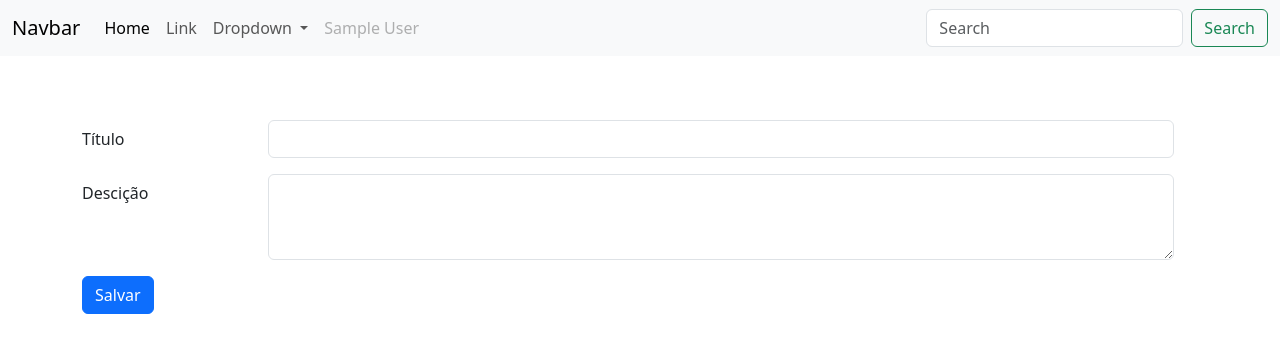
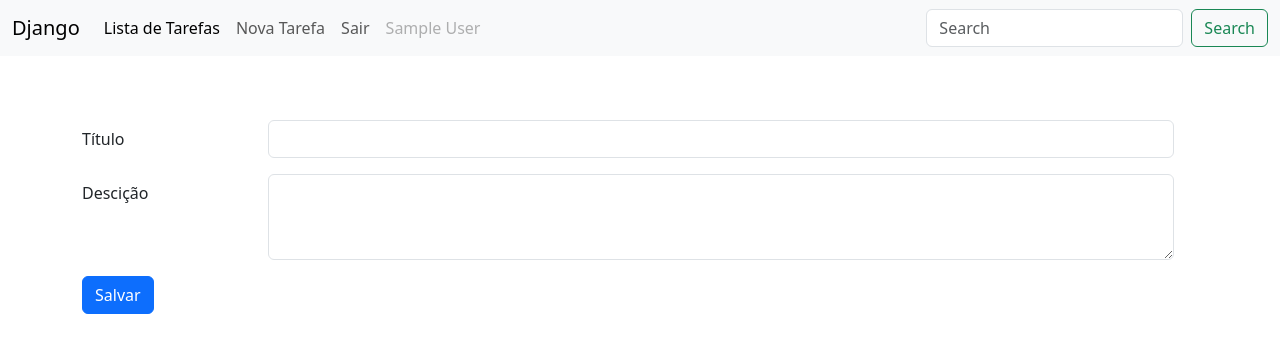
Before and after one commit to romulodeoliveirapython/To-Do-List-Django, a Django app: page /create/ in a window 1280 px wide. Shown: the top 353 px of the page. Run offline with Django 4.2, Linux system fonts and the light colour scheme; the visitor is signed in with stand-in values (Sample User, id 1).

Commit message:
modificação dos itens da navbar. adicionando funcionalidades

```diff
--- a/templates/partials/navbar.html
+++ b/templates/partials/navbar.html
@@ -1,32 +1,26 @@
 <nav class="navbar navbar-expand-lg bg-body-tertiary">
     <div class="container-fluid">
-        <a class="navbar-brand" href="#">Navbar</a>
+        <a class="navbar-brand">Django</a>
         <button class="navbar-toggler" type="button" data-bs-toggle="collapse" data-bs-target="#navbarSupportedContent" aria-controls="navbarSupportedContent" aria-expanded="false" aria-label="Toggle navigation">
             <span class="navbar-toggler-icon"></span>
         </button>
         <div class="collapse navbar-collapse" id="navbarSupportedContent">
             <ul class="navbar-nav me-auto mb-2 mb-lg-0">
+                {% if user.is_authenticated %}
+
                 <li class="nav-item">
-                    <a class="nav-link active" aria-current="page" href="#">Home</a>
+                    <a class="nav-link active" aria-current="page" href="{% url 'todo:list' %}">Lista de Tarefas</a>
                 </li>
+
                 <li class="nav-item">
-                    <a class="nav-link" href="#">Link</a>
+                    <a class="nav-link" href="{% url 'todo:create' %}">Nova Tarefa</a>
                 </li>
-                <li class="nav-item dropdown">
-                    <a class="nav-link dropdown-toggle" href="#" role="button" data-bs-toggle="dropdown" aria-expanded="false">
-                        Dropdown
-                    </a>
-                    <ul class="dropdown-menu">
-                        <li><a class="dropdown-item" href="#">Action</a></li>
-                        <li><a class="dropdown-item" href="#">Another action</a></li>
-                        <li>
-                            <hr class="dropdown-divider">
-                        </li>
-                        <li><a class="dropdown-item" href="#">Something else here</a></li>
-                    </ul>
+
+                <li class="nav-item">
+                    <a class="nav-link" href="{% url 'logout' %}">Sair</a>
                 </li>
+
                 <li class="nav-item">
-                    {% if user.is_authenticated %}
                     <a class="nav-link disabled">
                         {% if user.first_name %}
                         {{ user.first_name }} {{ user.last_name }}
@@ -34,10 +28,20 @@
                         {{ user.username }}
                         {% endif %}
                     </a>
-                    {% else %}
+                </li>
+
+                {% else %}
+
+                <li class="nav-item">
                     <a class="nav-link" href="{% url 'login' %}">Login</a>
-                    {% endif %}
                 </li>
+
+                <li class="nav-item">
+                    <a class="nav-link" href="{% url 'register' %}">Registre-se</a>
+                </li>
+
+                {% endif %}
+
             </ul>
             <form class="d-flex" role="search">
                 <input class="form-control me-2" type="search" placeholder="Search" aria-label="Search">
```
